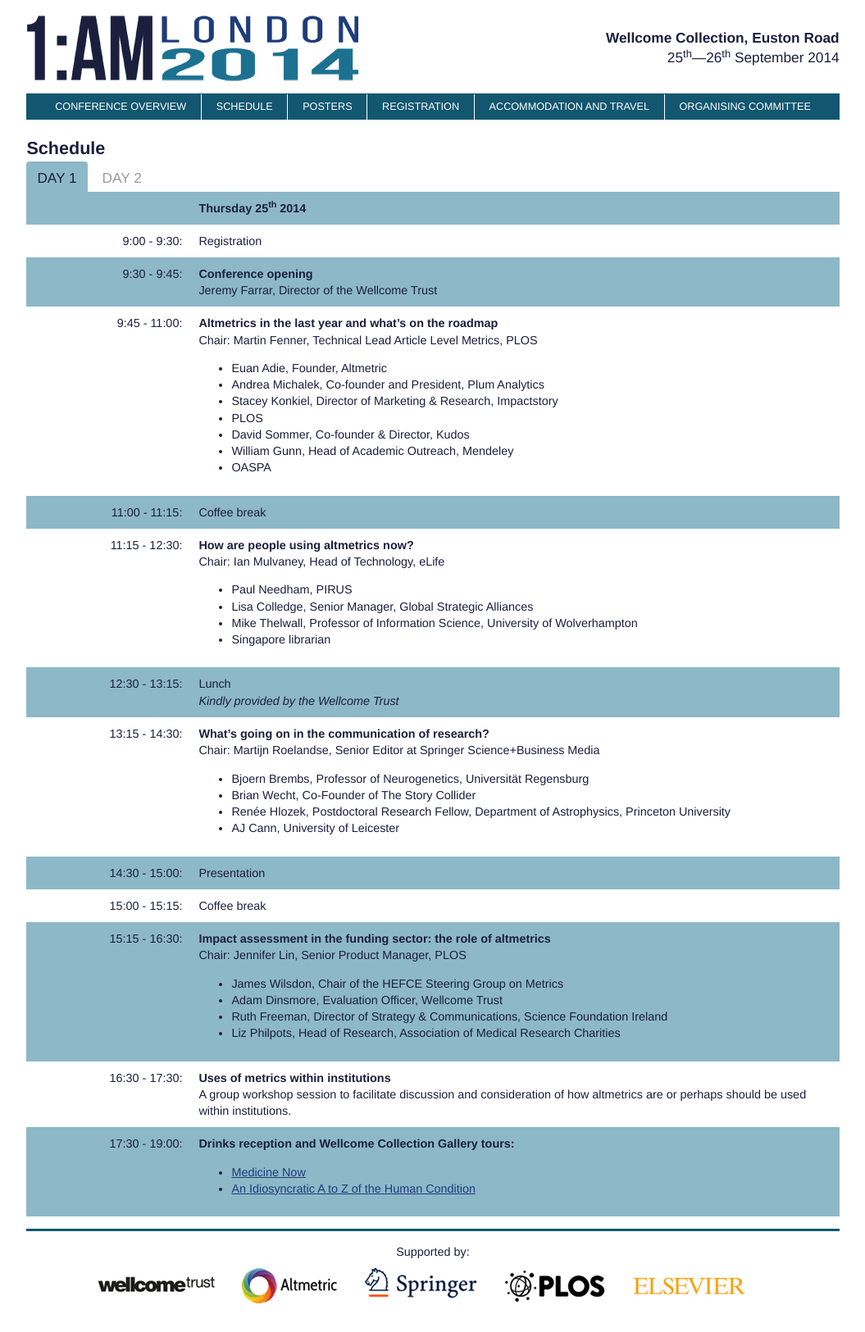
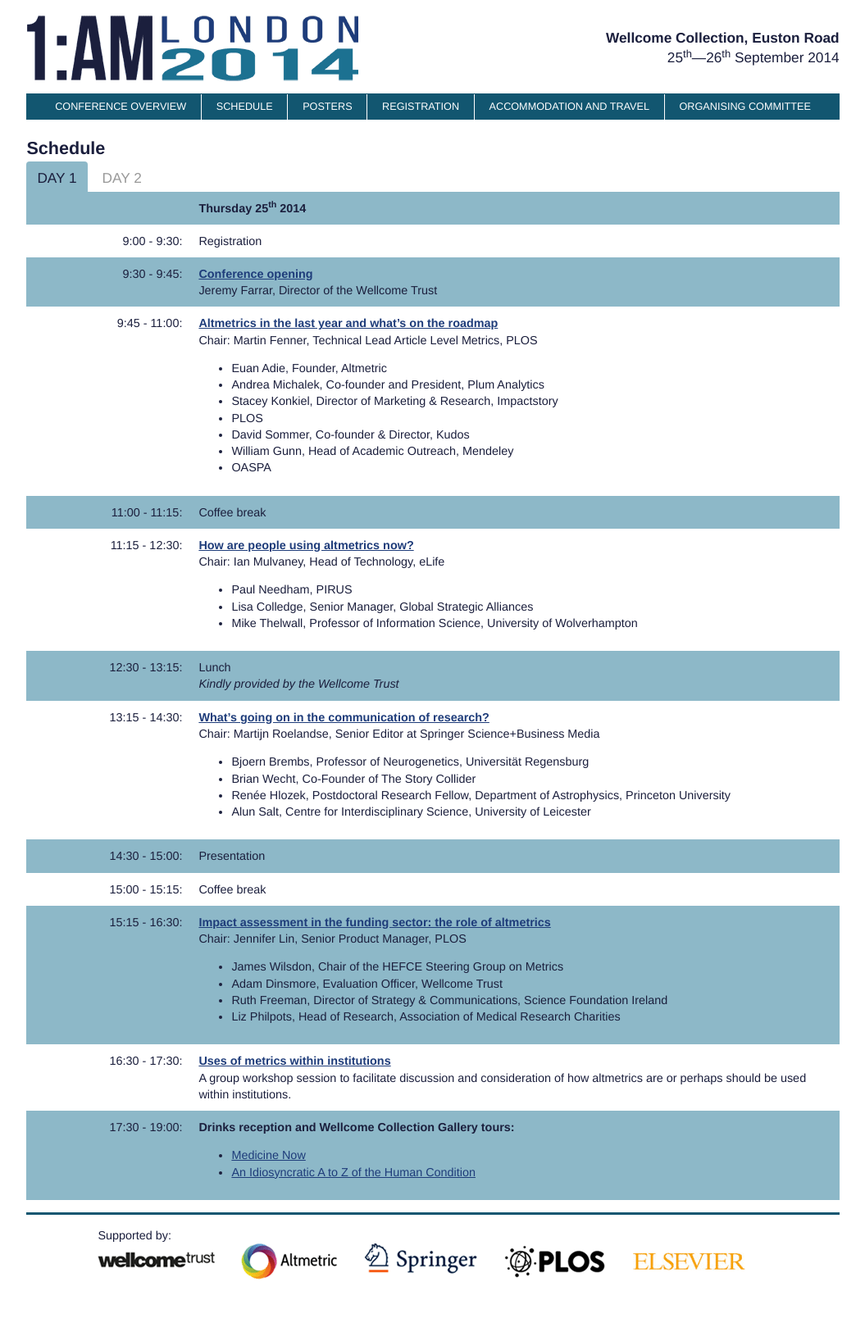
Before and after one commit to amconference/amconference.github.io, a Jekyll site: the page built from schedule/index.html, in a window 1280 px wide. Shown: the whole page at 82% size, without its empty margins (112-1167 px from the left). Built offline with Jekyll 4.4.1, drawn with Linux system fonts in a browser that asks for light colours; nearby versions of some CDN libraries; after the commit the page ends 1595 px from its top, so only the background shows below that.

Commit message:
added details page

```diff
--- a/_includes/footer.html
+++ b/_includes/footer.html
@@ -1,6 +1,7 @@
 <footer>
     <p>
-      Supported by:<br>
+      <span style="text-align: left;">Supported by:</span>
+
       <a href="http://www.wellcome.ac.uk/"><img src="{{site.baseurl}}images/wellcome.png"  alt="Wellcome Trust"></a>
       <a href="http://www.altmetric.com"><img src="{{ site.baseurl }}images/altmetric.png"  alt="Altmetric LLP"></a>
       <a href="http://www.springer.com/"><img src="{{ site.baseurl }}images/springer.png"  alt="Springer Verlag"></a>
--- a/_layouts/home.html
+++ b/_layouts/home.html
@@ -6,7 +6,7 @@
 
 
 
-    <div class=" " style="float:left; max-width: 55%;">
+    <div class=" " id="home-intro">
       <h2>
         Announcing the 1<sup>st</sup> Altmetrics Conference: London<br>
       </h2>
--- a/_layouts/schedule.html
+++ b/_layouts/schedule.html
@@ -28,7 +28,7 @@
 
 				<tr>
 					<td class="schedule-times">9:30 - 9:45:</td>
-					<td class="schedule-events"> <strong>Conference opening</strong>
+					<td class="schedule-events"> <strong><a href="details.html#day1-opening">Conference opening</a></strong>
 						<br/>
 						Jeremy Farrar, Director of the Wellcome Trust
 					</td>
@@ -36,7 +36,7 @@
 
 				<tr>
 					<td class="schedule-times">9:45 - 11:00:</td>
-					<td class="schedule-events"> <strong>Altmetrics in the last year and what’s on the roadmap</strong>
+					<td class="schedule-events"><strong><a href="details.html#day1-session01">Altmetrics in the last year and what’s on the roadmap</a></strong>
 						<br/>
 						Chair: Martin Fenner, Technical Lead Article Level Metrics, PLOS
 						<ul>
@@ -61,7 +61,7 @@
 				<tr>
 					<td class="schedule-times">11:15 - 12:30:</td>
 					<td class="schedule-events">
-						<strong>How are people using altmetrics now?</strong>
+						<strong><a href="details.html#day1-session02">How are people using altmetrics now?</a></strong>
 						<br/>
 						Chair: Ian Mulvaney, Head of Technology, eLife
 						<ul>
@@ -70,7 +70,6 @@
 							<li>
 								Mike Thelwall, Professor of Information Science, University of Wolverhampton
 							</li>
-							<li>Singapore librarian</li>
 						</ul>
 					</td>
 				</tr>
@@ -87,7 +86,7 @@
 				<tr>
 					<td class="schedule-times">13:15 - 14:30:</td>
 					<td class="schedule-events">
-						<strong>What’s going on in the communication of research?</strong>
+						<strong><a href="details.html#day1-session03">What’s going on in the communication of research?</a></strong>
 						<br/>
 						Chair: Martijn Roelandse, Senior Editor at Springer Science+Business Media
 						<ul>
@@ -98,7 +97,7 @@
 							<li>
 								Renée Hlozek, Postdoctoral Research Fellow, Department of Astrophysics, Princeton University
 							</li>
-							<li>AJ Cann, University of Leicester</li>
+							<li>Alun Salt, Centre for Interdisciplinary Science, University of Leicester</li>
 						</ul>
 					</td>
 				</tr>
@@ -116,7 +115,7 @@
 				<tr>
 					<td class="schedule-times">15:15 - 16:30:</td>
 					<td class="schedule-events">
-						<strong>Impact assessment in the funding sector: the role of altmetrics</strong>
+						<strong><a href="details.html#day1-session04">Impact assessment in the funding sector: the role of altmetrics</a></strong>
 						<br/>
 						Chair: Jennifer Lin, Senior Product Manager, PLOS
 						<ul>
@@ -135,7 +134,7 @@
 				<tr>
 					<td class="schedule-times">16:30 - 17:30:</td>
 					<td class="schedule-events">
-						<strong>Uses of metrics within institutions</strong>
+						<strong><a href="details.html#day1-session05">Uses of metrics within institutions</a></strong>
 						<br/>
 						A group workshop session to facilitate discussion and consideration of how altmetrics are or perhaps should be used within institutions.
 					</td>
@@ -176,7 +175,7 @@
 				<tr>
 					<td class="schedule-times">9:30 - 9:40:</td>
 					<td class="schedule-events">
-						<strong>Introduction</strong>
+						<strong><a href="details.html#day2-session01">Introduction</a></strong>
 						<br/>
 						Timo Hannay, Managing Director, Digital Science
 					</td>
@@ -201,7 +200,7 @@
 				<tr>
 					<td class="schedule-times">10:40 - 11:30:</td>
 					<td class="schedule-events">
-						<strong>Lessons learnt</strong>
+						<strong><a href="details.html#day2-session03">Lessons learnt</a></strong>
 						<br/>
 						Chair: Euan Adie, Founder, Altmetric
 						<ul>
@@ -219,7 +218,7 @@
 				<tr>
 					<td class="schedule-times">11:45 - 12.45:</td>
 					<td class="schedule-events">
-						<strong>Outside the article: tracking other research outputs</strong>
+						<strong><a href="details.html#day2-session04">Outside the article: tracking other research outputs</a></strong>
 						<br/>
 						Chair: Mike Taylor, Research Specialist, Elsevier Labs
 						<ul>
@@ -240,7 +239,7 @@
 				<tr>
 					<td class="schedule-times">13:30 - 14:00:</td>
 					<td class="schedule-events">
-						<strong>NISO - update on standards</strong>
+						<strong><a href="details.html#day2-session05">NISO - update on standards</a></strong>
 						<br/>
 						Todd Carpenter, Executive Director, NISO
 					</td>
@@ -249,7 +248,7 @@
 				<tr>
 					<td class="schedule-times">14:00 - 15:00:</td>
 					<td class="schedule-events">
-						<strong>Have we made progress? Where are we going?</strong>
+						<strong><a href="details.html#day2-session06">Have we made progress? Where are we going?</a></strong>
 						<br/>
 						A group workshop session to review activity around altmetrics to date, and to propose ideas for future development.
 					</td>
--- a/css/styles.css
+++ b/css/styles.css
@@ -97,6 +97,11 @@
     text-align: right;
   }
 
+  #home-intro {
+    float:left;
+    max-width: 55%;
+  }
+
   h2 {
     margin: 0;
     padding:0;
@@ -146,6 +151,13 @@
     padding-top: 10px;
   }
 
+  footer span {
+    display: block;
+    margin-bottom: -10px;
+    padding: 0 0 0 87px;
+    position: relative;
+    text-align: left;
+  }
 
 
   #schedule-days table,
@@ -211,6 +223,14 @@
     background: #8db8c8;
   }
 
+  #sessions-details {
+/*    8db8c8
+*/  }
+  #sessions-details hr {
+    border: 2px solid #8db8c8;
+    margin-bottom: 20px;
+  }
+
   #tube-map {
     width: 100%;
     margin: 0;
@@ -238,6 +258,7 @@
     #accommodation-table td {
       float: left;
     }
+
   }
 
   @media all and (min-width: 63.25em) {
@@ -245,7 +266,11 @@
     nav li a:visited {
       padding: 0.5em 1.4em 0.25em;
     }
+
+
+
   }
+
 
   @media all and (max-width: 57.25em) {
     nav li a:link,
@@ -256,6 +281,8 @@
      nav ul {
       background: none;
     }
+
+
   }
 
   @media all and (max-width: 53.25em) {
@@ -264,6 +291,10 @@
     }
     nav li {
       margin-bottom: 1px;
+    }
+
+    #home-intro {
+      max-width: 100%;
     }
   }
 
--- /dev/null
+++ b/schedule/details.html
@@ -0,0 +1,3 @@
+---
+layout: schedule-details
+---
```
Also changed, not shown: other parts of _layouts/schedule.html (+4 -4 lines), _layouts/schedule-details.html (added, +252 -0 lines).
